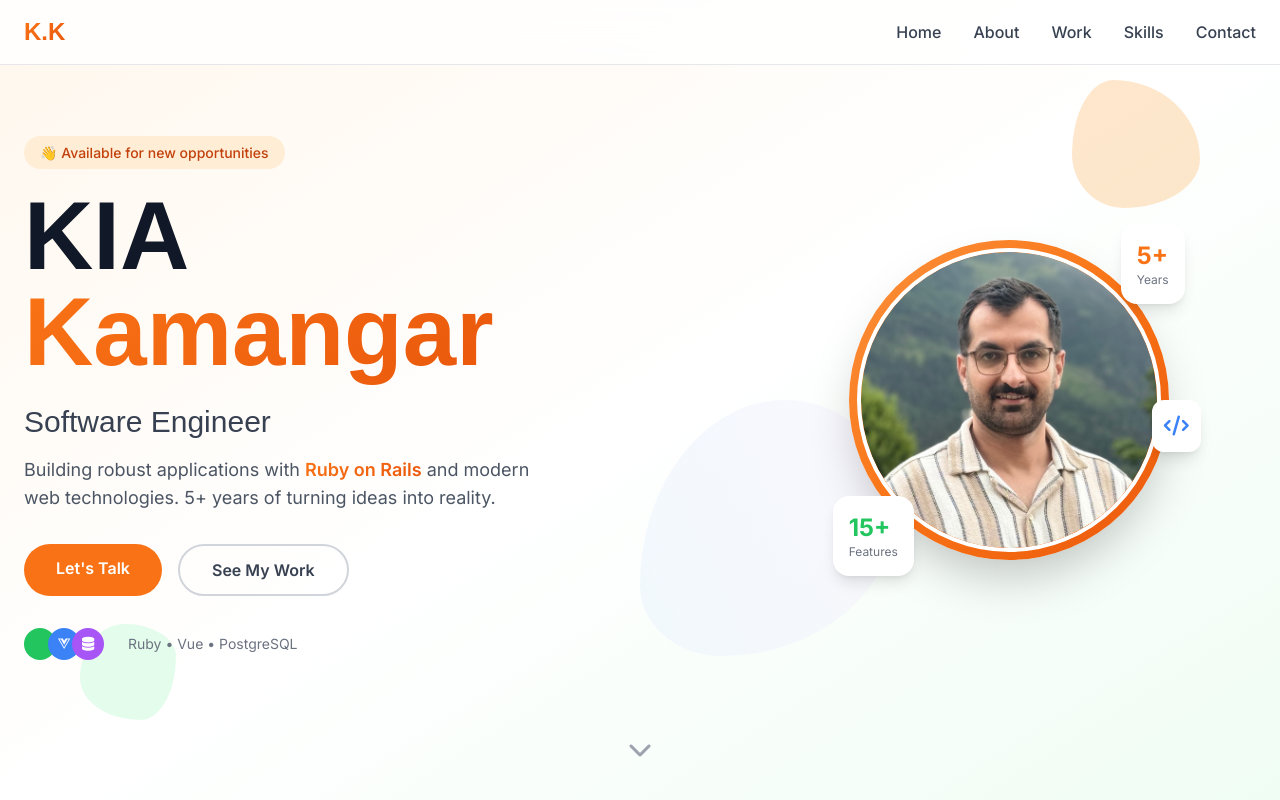
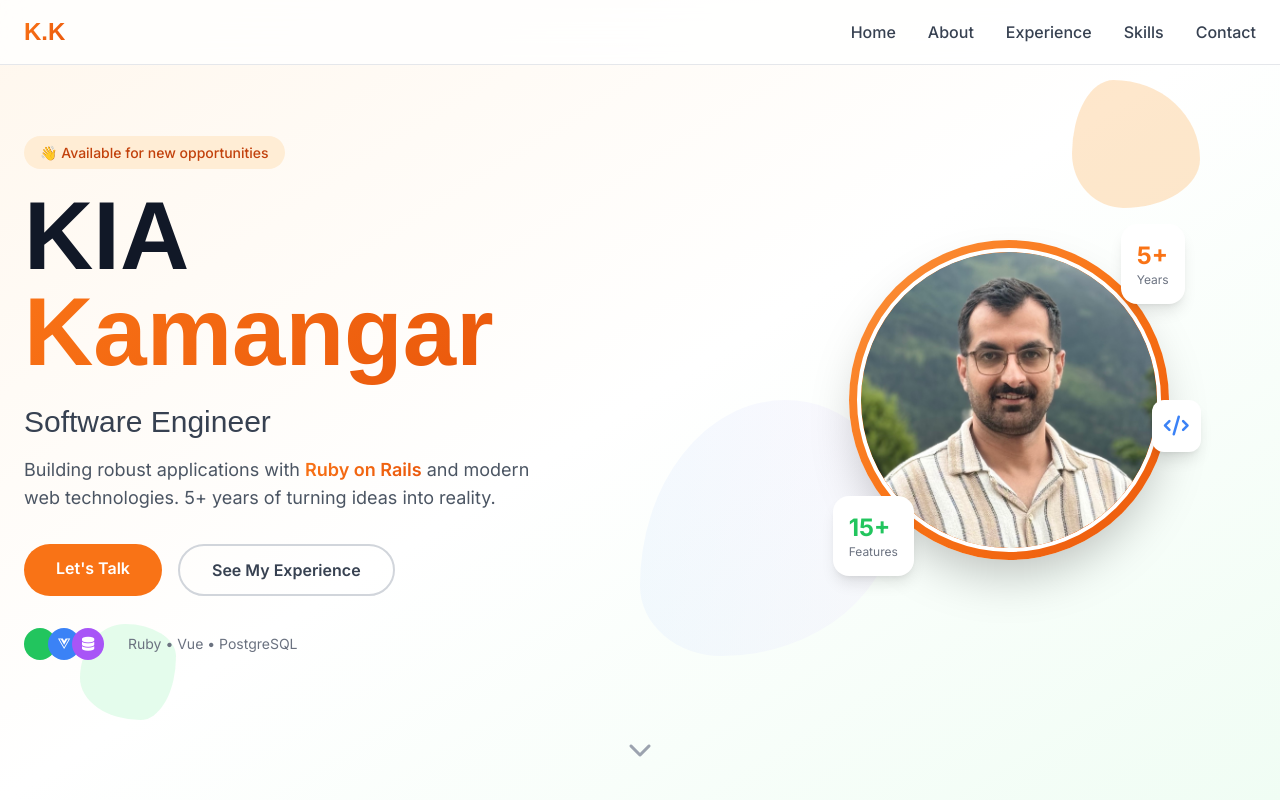
Before and after one commit to kia-kamangar/kia-kamangar.github.io, a plain HTML site: page index.html in a window 1280 px wide. Shown: the top 800 px of the page. Drawn offline with nearby package versions, Linux system fonts and the light colour scheme; some icons are missing; a web font is replaced by a local one.

Commit message:
Fix experience and ruby icon

```diff
--- a/index.html
+++ b/index.html
@@ -155,7 +155,7 @@
                 <div class="hidden md:flex space-x-8">
                     <a href="#home" class="text-gray-700 hover:text-orange-500 transition-colors font-medium">Home</a>
                     <a href="#about" class="text-gray-700 hover:text-green-500 transition-colors font-medium">About</a>
-                    <a href="#work" class="text-gray-700 hover:text-blue-500 transition-colors font-medium">Work</a>
+                    <a href="#experience" class="text-gray-700 hover:text-blue-500 transition-colors font-medium">Experience</a>
                     <a href="#skills" class="text-gray-700 hover:text-purple-500 transition-colors font-medium">Skills</a>
                     <a href="#contact" class="text-gray-700 hover:text-pink-500 transition-colors font-medium">Contact</a>
                 </div>
@@ -200,8 +200,8 @@
                         <a href="#contact" class="px-8 py-3 bg-orange-500 text-white rounded-full font-semibold hover:bg-orange-600 transition-all duration-300 hover:scale-105">
                             Let's Talk
                         </a>
-                        <a href="#work" class="px-8 py-3 border-2 border-gray-300 text-gray-700 rounded-full font-semibold hover:border-gray-400 hover:bg-gray-50 transition-all duration-300">
-                            See My Work
+                        <a href="#experience" class="px-8 py-3 border-2 border-gray-300 text-gray-700 rounded-full font-semibold hover:border-gray-400 hover:bg-gray-50 transition-all duration-300">
+                            See My Experience
                         </a>
                     </div>
 
@@ -369,8 +369,8 @@
         </div>
     </section>
 
-    <!-- Work Experience Section -->
-    <section id="work" class="py-20 bg-gray-50">
+    <!-- Experience Section -->
+    <section id="experience" class="py-20 bg-gray-50">
         <div class="container mx-auto px-6">
             <div class="max-w-6xl mx-auto">
                 <div class="text-center mb-16 animate-slide-in-bottom">
@@ -437,7 +437,7 @@
                                         <h4 class="text-2xl font-bold mb-4">Key Technologies</h4>
                                         <div class="grid grid-cols-2 gap-3">
                                             <div class="bg-white/20 p-3 rounded-lg text-center">
-                                                <i class="fab fa-ruby text-2xl mb-2"></i>
+                                                <i class="fas fa-gem text-2xl mb-2"></i>
                                                 <p class="text-sm">Ruby on Rails</p>
                                             </div>
                                             <div class="bg-white/20 p-3 rounded-lg text-center">
@@ -771,7 +771,7 @@
                 <!-- Reference -->
                 <div class="animate-zoom-in">
                     <div class="bg-gradient-to-r from-orange-500 to-orange-600 p-8 rounded-3xl text-white">
-                        <h3 class="text-2xl font-display font-bold mb-6">Professional Reference</h3>
+                        <h3 class="text-2xl font-display font-bold mb-6">Professional References</h3>
                         <div class="grid md:grid-cols-2 gap-8 items-center">
                             <div>
                                 <h4 class="text-xl font-bold">Ference Brose</h4>
```
